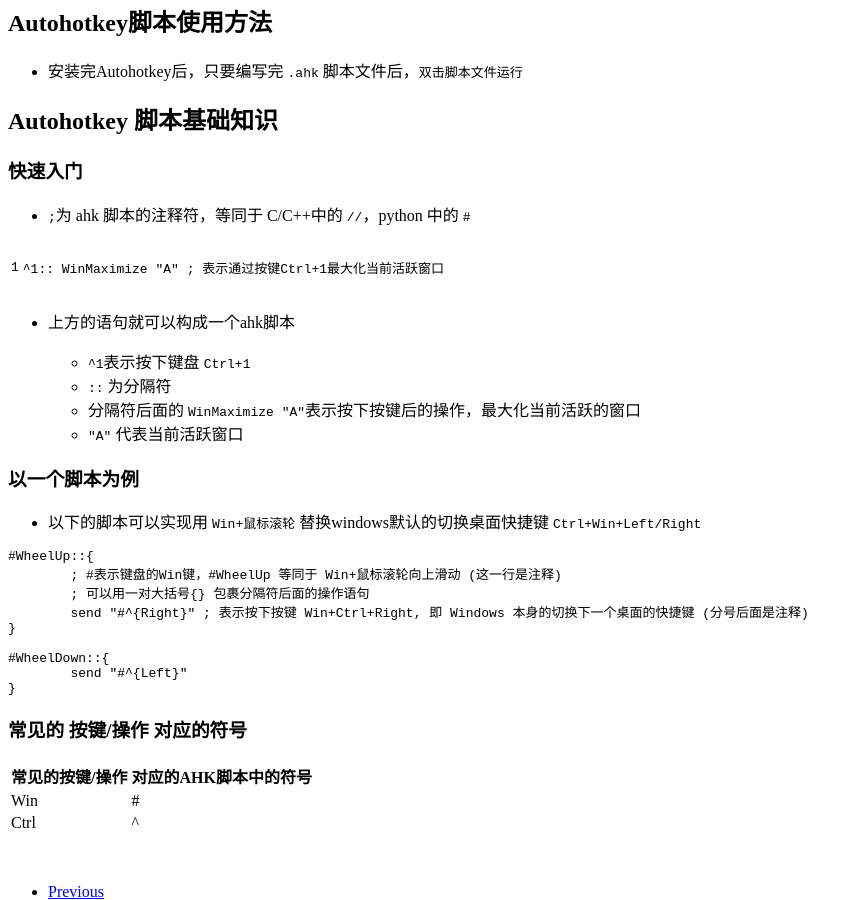
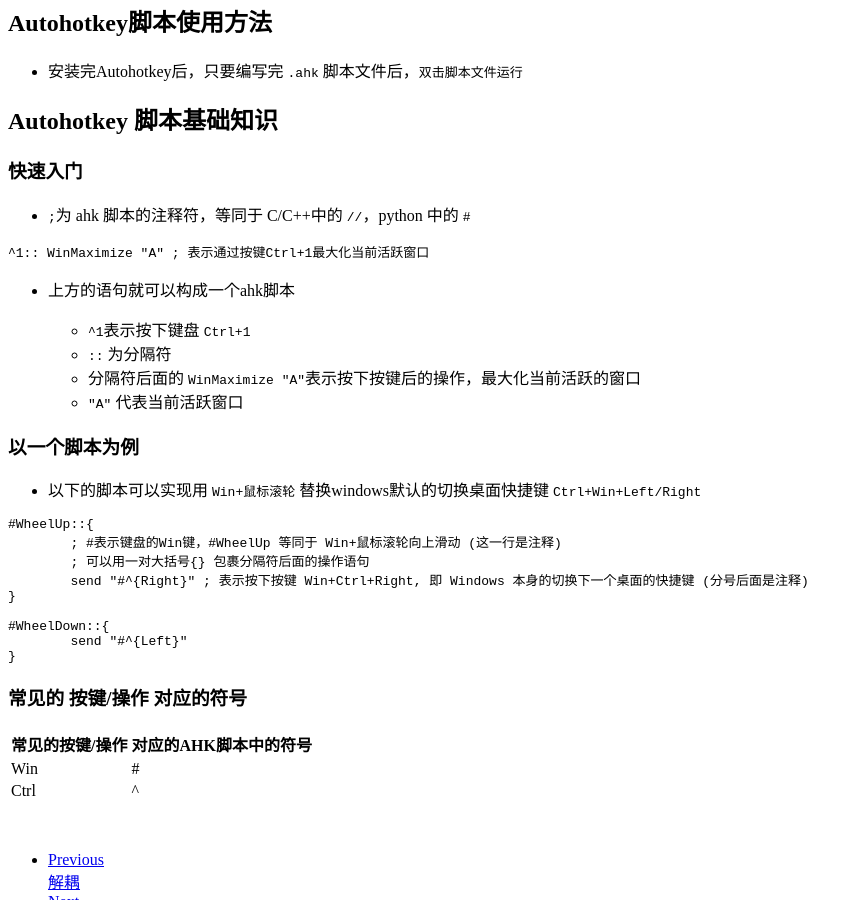
Before and after one commit to Gnoy-Nus/Gnoy-Nus.github.io, a Jekyll site: the page built from _posts/2024-01-19-Autohotkey基础知识.md, in a window 1280 px wide and 900 px high, scrolled down 558 px. Shown: the whole window, without its empty margins (0-862 px from the left). Built offline with Jekyll 4.4.1, drawn with Linux system fonts in a browser that asks for light colours; comment, search, counter and statistics services are not loaded.

Commit message:
Update 2024-01-19-Autohotkey基础知识.md

````diff
--- a/_posts/2024-01-19-Autohotkey基础知识.md
+++ b/_posts/2024-01-19-Autohotkey基础知识.md
@@ -28,9 +28,7 @@
 
 - `;`为 ahk 脚本的注释符，等同于 C/C++中的 `//`，python 中的 `#`
 
-```
-^1:: WinMaximize "A" ; 表示通过按键Ctrl+1最大化当前活跃窗口
-```
+`^1:: WinMaximize "A" ; 表示通过按键Ctrl+1最大化当前活跃窗口`
 
 - 上方的语句就可以构成一个ahk脚本
 
````
